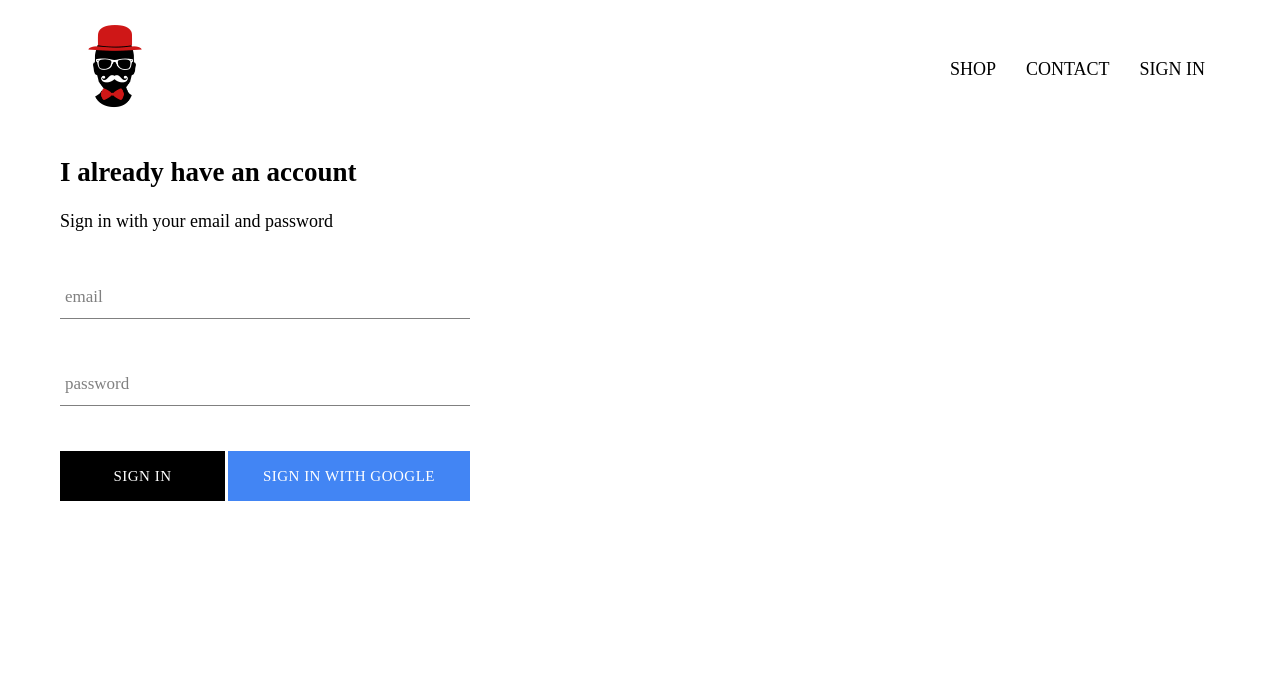
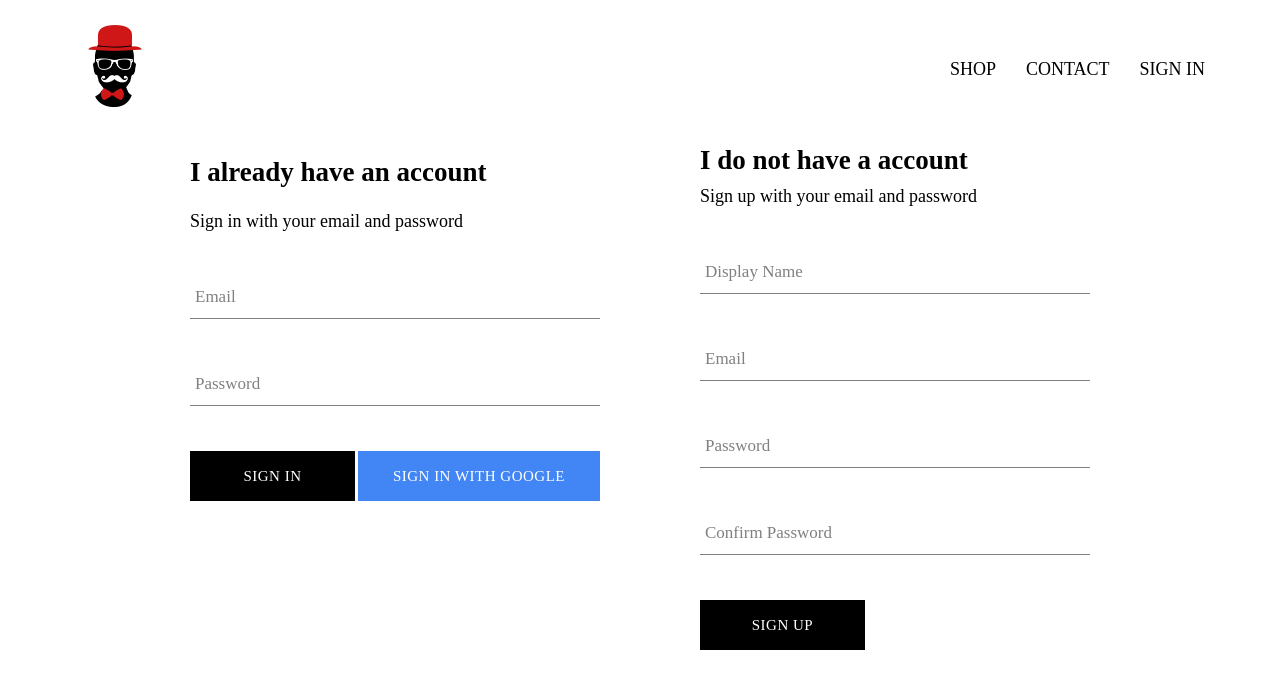
Before and after one commit to IbrahimTarabay/Style88, a React (Create React App) app: page /signin in a window 1280 px wide. Shown: the top 688 px of the page. Built offline with nearby package versions, Linux system fonts and the light colour scheme; no server answers; a web font is replaced by a local one.

Commit message:
ability to store authenticated users in firestore

```diff
--- a/src/App.js
+++ b/src/App.js
@@ -21,8 +21,25 @@ class App extends React.Component {
   componentDidMount(){
     /*it's an open messaging system between app and firebase*/
     /*this connection is always open as long as our app component is mounted on dom*/
-    this.unsubscribeFromAuth = auth.onAuthStateChanged(async user =>{
-        createUserProfileDocument(user);
+    /*we stored the user data in our database in firebase.utils.js
+     but now we have to store that data in the "state" of our app so we can use it*/
+    this.unsubscribeFromAuth = auth.onAuthStateChanged(async userAuth =>{
+      if(userAuth){/*if user signed in*/
+        const userRef = await createUserProfileDocument(userAuth);
+        /*we will get user object in both cases if he have object in database*/
+        userRef.onSnapshot(snapShot =>{/*to get snapshot object(data) from that reference*/
+           this.setState({
+             currentUser:{
+               id:snapShot.id,
+               ...snapShot.data()
+             }
+           });
+           /*console.log(this.state);*/
+        })
+      }
+      else{/*if user log out set currentUser to null*/
+        this.setState({currentUser:userAuth});
+      }
     });
   }
 
--- a/src/components/sign-in/sign-in.jsx
+++ b/src/components/sign-in/sign-in.jsx
@@ -33,7 +33,7 @@ class SignIn extends React.Component{
           <FormInput
            name="email"
            type="email"
-           label="email"
+           label="Email"
            value={this.state.email}
             handleChange={this.handleChange}
              required />
@@ -41,14 +41,14 @@ class SignIn extends React.Component{
           <FormInput
           name="password"
           type="password"
-          label="password"
+          label="Password"
            value={this.state.password}
             handleChange={this.handleChange}
              required />
 
           <div className='buttons'>
           <CustomButton type='submit'>Sign in {/*children*/}</CustomButton>
-          <CustomButton onClick={signInWithGoogle} isGoogleSignIn>{/*isGoogleSignIn = true if you don't pass anything to it */}
+          <CustomButton onClick={signInWithGoogle} isGoogleSignIn>{/*isGoogleSignIn = true by default*/}
                   Sign in with Google
             </CustomButton>
           </div>
--- /dev/null
+++ b/src/components/sign-up/sign-up.jsx
@@ -0,0 +1,101 @@
+import React from 'react';
+import FormInput from '../form-input/form-input';
+import CustomButton from '../custom-button/custom-button';
+import {auth,createUserProfileDocument} from '../../firebase/firebase.utils';
+import './sign-up.scss';
+
+class SignUp extends React.Component{
+  constructor(){
+    super();
+
+    this.state = {
+      displayName: '',
+      email: '',
+      password: '',
+      confirmPassword: ''
+    }
+  }
+
+  handleSubmit = async event =>{
+    event.preventDefault();
+    const {displayName,email,password,confirmPassword} = this.state;
+    if(password !== confirmPassword){
+      alert("passwords don't match");
+      return;
+    }
+    /*creates a new user account associated with the specified email and password,
+     on successful creation, this user will also be signed in to your app,
+      user account creation can fail if the account already exists or password is invalid*/
+    try{
+      const {user} = await auth.createUserWithEmailAndPassword(email,password);
+      await createUserProfileDocument(user,{displayName});
+      /*object comes from firbase which has property displayName so we destructring*/
+
+      this.setState({
+        displayName:'',
+        email: '',
+        password:'',
+        confirmPassword:''
+      });/*to clear our form*/
+    }catch(error){
+       alert("please: "+error.message);
+    }
+  };
+
+  handleChange = event =>{
+    const {name,value} = event.target;
+    this.setState({[name]:value});
+    /*[name]: value to dynamically change the name*/
+  }
+
+  render(){
+    const {displayName,email,password,confirmPassword} = this.state;
+    return(
+      <div className='sign-up'>
+        <h2 className='title'>I do not have a account</h2>
+        <span>Sign up with your email and password</span>
+        <form className='sign-up-form' onSubmit={this.handleSubmit}>
+          <FormInput
+            type='text'
+            name='displayName'
+            value={displayName}
+            handleChange={this.handleChange}
+            label='Display Name'
+            required
+            >
+           </FormInput>
+           {/*email*/}
+           <FormInput
+            type='email'
+            name='email'
+            value={email}
+            handleChange={this.handleChange}
+            label='Email'
+            required
+            />
+           {/*password*/}
+           <FormInput
+            type='password'
+            name='password'
+            value={password}
+            handleChange={this.handleChange}
+            label='Password'
+            required
+            />
+           {/*confirm password*/}
+           <FormInput
+            type='password'
+            name='confirmPassword'
+            value={confirmPassword}
+            handleChange={this.handleChange}
+            label='Confirm Password'
+            required
+            />
+            <CustomButton type='submit'>SIGN UP</CustomButton>
+          </form>
+         </div>
+      )
+    }
+  }
+
+  export default SignUp;
--- /dev/null
+++ b/src/components/sign-up/sign-up.scss
@@ -0,0 +1,10 @@
+.sign-up{
+  display: flex;
+  flex-direction: column;
+  /*because we want elements to be vertically align*/
+  width: 390px;
+
+  .title{
+    margin: 10px 0px;
+  }
+}
--- a/src/firebase/firebase.utils.js
+++ b/src/firebase/firebase.utils.js
@@ -1,6 +1,7 @@
 import firebase from 'firebase/app';
 import 'firebase/firestore';
 import 'firebase/auth';
+/*we use firebase services*/
 
 const config = {
     apiKey: "AIzaSyAlLVO-hsu4FUXiv3G5YlW3Iqx3_rouKpI",
@@ -11,12 +12,12 @@ const config = {
     messagingSenderId: "716735589057",
     appId: "1:716735589057:web:61fa63117ae248392ec240",
     measurementId: "G-3DB9T40923"
-  };
+  };/*object created from firebase to customize our application*/
 
   export const createUserProfileDocument = async (userAuth,additionalData) =>{/*userAuth is object return from auth library*/
-    if(!userAuth) return;
+    if(!userAuth) return;/*if user didn't sign in return nothing*/
      const userRef = firestore.doc(`users/${userAuth.uid}`);/*uid which in authentication library*/
-     const snapShot = await userRef.get();
+     const snapShot = await userRef.get();/*to get user object(data)*/
 
      if(!snapShot.exists){/*if user didn't exist in database*/
        const {displayName,email} = userAuth;
--- a/src/pages/sign-in-and-sign-up/sign-in-and-sign-out.scss
+++ b/src/pages/sign-in-and-sign-up/sign-in-and-sign-out.scss
@@ -0,0 +1,6 @@
+.sign-in-and-sign-up{
+  width: 900px;
+  display: flex;
+  justify-content: space-between;
+  margin: auto;
+}
--- a/src/pages/sign-in-and-sign-up/sign-in-and-sign-up.jsx
+++ b/src/pages/sign-in-and-sign-up/sign-in-and-sign-up.jsx
@@ -1,10 +1,12 @@
 import React from 'react';
 import SignIn from '../../components/sign-in/sign-in';
+import SignUp from '../../components/sign-up/sign-up';
 import './sign-in-and-sign-out.scss';
 
 const SignInAndSignUpPage = () =>(
   <div className='sign-in-and-sign-up'>
       <SignIn />
+      <SignUp />
       </div>
 );
 
```
